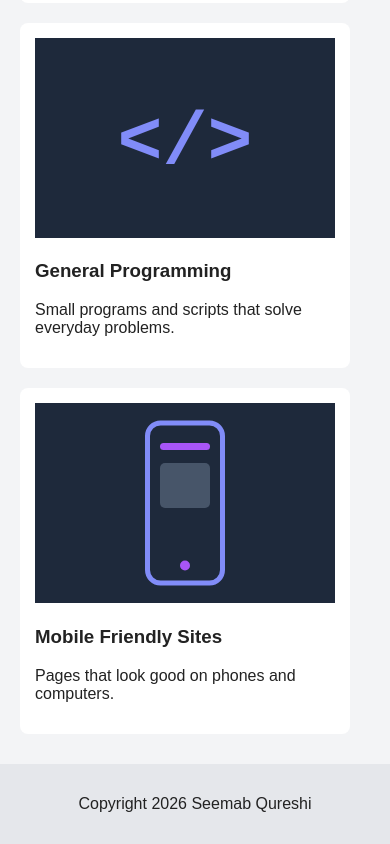
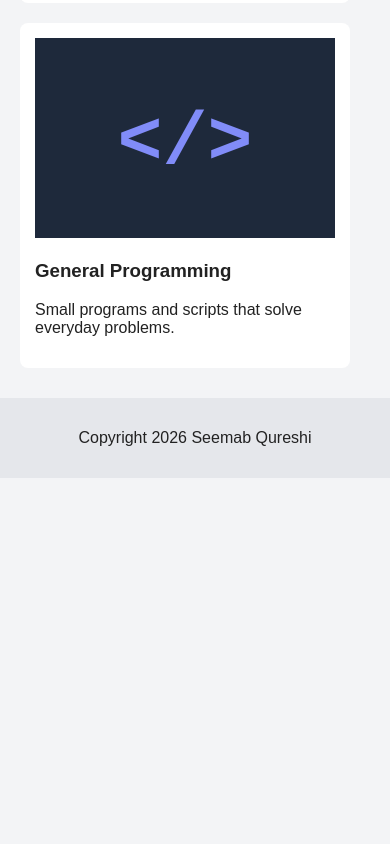
Before and after one commit to seemab01/COMP229-Portfolio, a React (Vite) app: page /services in a window 390 px wide. Shown: the part 1690-2534 px from the top of the page. After the commit the page ends 2168 px from the top, so only its background shows below. Built offline with nearby package versions, Linux system fonts and the light colour scheme.

Commit message:
Remove Mobile Friendly Sites service

```diff
--- a/src/pages/Services.jsx
+++ b/src/pages/Services.jsx
@@ -34,12 +34,6 @@ function Services() {
           <h3>General Programming</h3>
           <p>Small programs and scripts that solve everyday problems.</p>
         </div>
-
-        <div className="card">
-          <img src="/images/service-mobile.svg" alt="Mobile friendly" />
-          <h3>Mobile Friendly Sites</h3>
-          <p>Pages that look good on phones and computers.</p>
-        </div>
       </div>
     </div>
   )
```
Also changed, not shown: public/images/service-mobile.svg (deleted).
